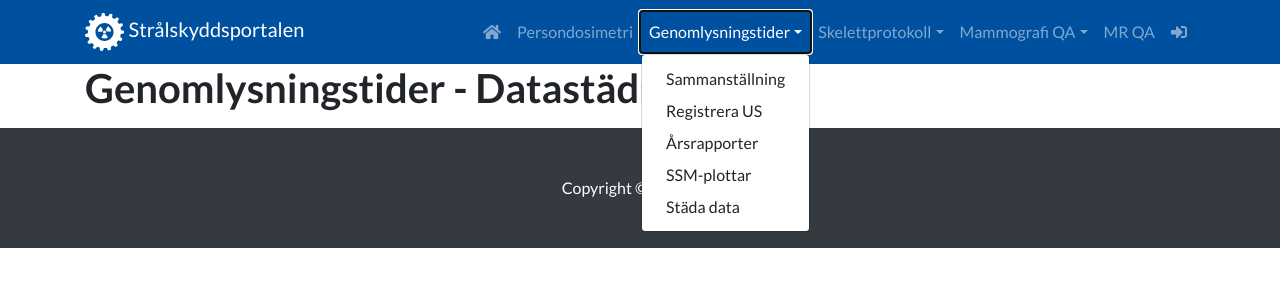
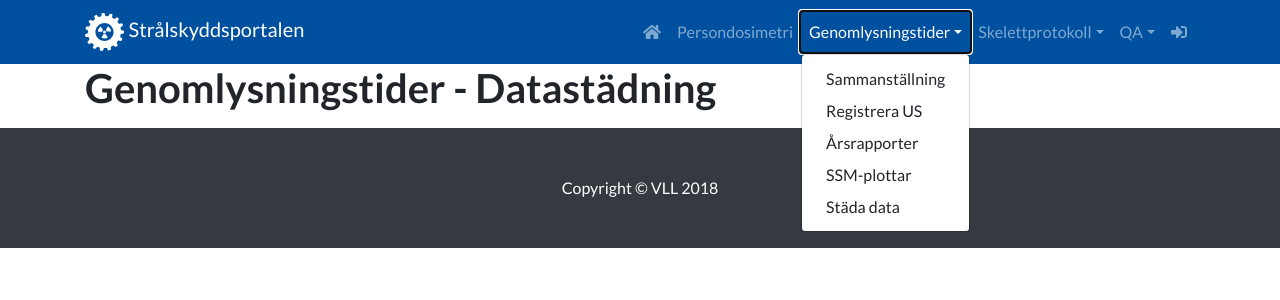
Before and after one commit to rvbCMTS/ssp, a Django app: page /genomlysning/datastad/ in a window 1280 px wide, after a click on "Genomlysningstider". Shown: the top 300 px of the page. Run offline with Django 3.2, Linux system fonts and the light colour scheme; parts of the project's set-up code (start-up, migrations or seed data) failed here and were passed over; some libraries are stand-ins or nearby versions.

Commit message:
#39 Moves MG and MR QA to dropdown item in menu and adds FT QA to that dropdown

```diff
--- a/templates/base.html
+++ b/templates/base.html
@@ -67,16 +67,35 @@
               </div>
             </li>
 
-            <li class="nav-item dropdown {% active 'mgqa' %}">
-              <a class="nav-link dropdown-toggle" href="#" id="navbarDropdownMGQALink" data-toggle="dropdown" aria-haspopup="true" aria-expanded="false">Mammografi QA</a>
-              <div class="dropdown-menu" aria-labelledby="navbarDropdownMGQALink">
-                <a class="dropdown-item" href="{% url 'mg:mg-weekly-qa-result' %}">QA Resultat</a>
-                <a class="dropdown-item" href="{% url 'mg:mg-weekly-measurement' %}">Veckokontroll</a>
-              </div>
-            </li>
-
-            <li class="nav-item {% active 'mrqa' %}">
-              <a class="nav-link" href="#">MR QA</a>
+            <li class="nav-item dropdown {% active 'mammo' %}{% active 'ftv' %}">
+              <a class="nav-link dropdown-toggle" href="#" id="navbarDropdownQALink" data-toggle="dropdown" aria-haspopup="true" aria-expanded="false">QA</a>
+              <ul class="dropdown-menu multi-level" role="menu" aria-labelledby="dropdownMenu">
+                <li class="dropdown-submenu">
+                  <a class="dropdown-item" tabindex="-1" href="{% url 'mg:mg-weekly-qa-result' %}">Mammografi</a>
+                  <ul class="dropdown-menu">
+                    <li class="dropdown-item">
+                      <a class="dropdown-item" href="{% url 'mg:mg-weekly-qa-result' %}">QA Resultat</a>
+                    </li>
+                    <li class="dropdown-item">
+                      <a class="dropdown-item" href="{% url 'mg:mg-weekly-measurement' %}">Veckokontroll</a>
+                    </li>
+                  </ul>
+                </li>
+                <li class="dropdown-submenu">
+                  <a class="dropdown-item" tabindex="-1" href="{% url 'ftv:machines' %}">FTV</a>
+                  <ul class="dropdown-menu">
+                    <li class="dropdown-item">
+                      <a class="dropdown-item" href="{% url 'ftv:machines' %}">Resultat</a>
+                    </li>
+                    <li class="dropdown-item">
+                      <a class="dropdown-item" href="{% url 'ftv:op300_form' %}">Kontroll</a>
+                    </li>
+                  </ul>
+                </li>
+                <li class="dropdown-submenu {% active 'mrqa' %}">
+                  <a class="dropdown-item" href="#">MR</a>
+                </li>
+              </ul>
             </li>
 
             {% if user.is_authenticated %}
```
Also changed, not shown: static/css/ssp.css (+48 -0 lines).
